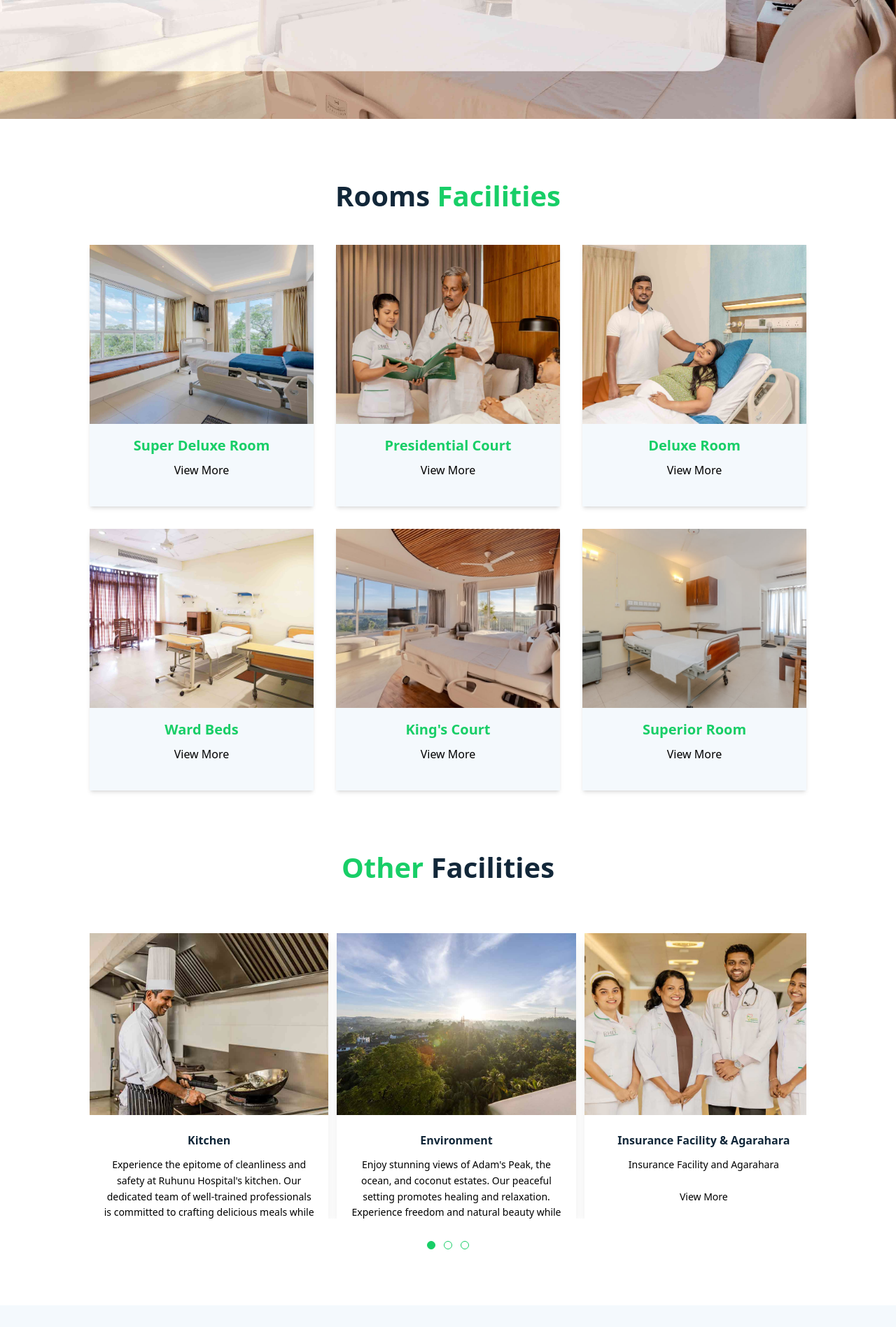
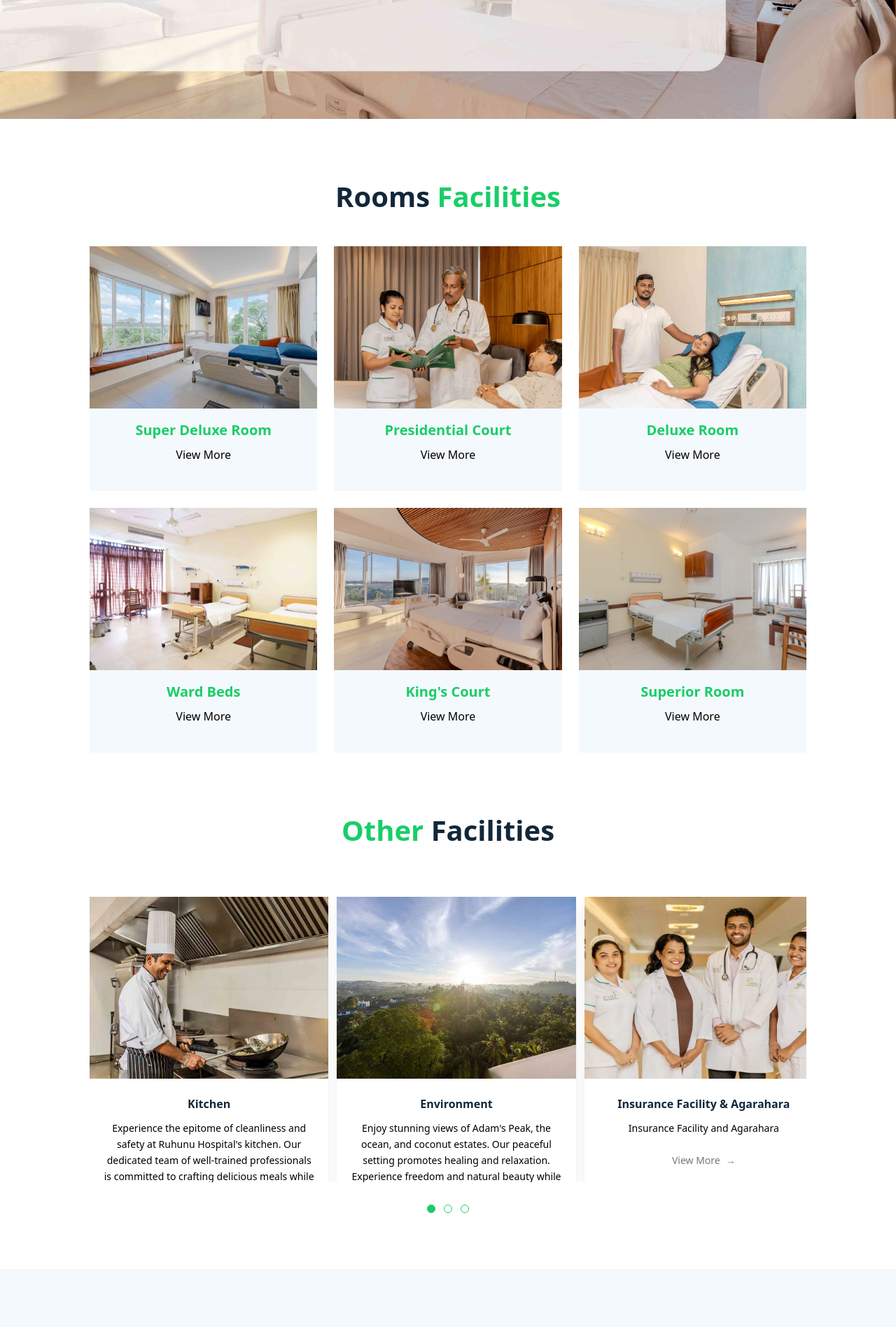
Before and after one commit to niro121/ruhunu-website-next-frontend, a Next.js app: page /rooms-other-facilities in a window 1280 px wide. Shown: the part 260-2157 px from the top of the page at 70% size. Built offline with nearby package versions, Linux system fonts and the light colour scheme.

Commit message:
Adjusted Room Card, Room Card Array, Facility Card Array CSS

```diff
--- a/src/components/rooms-&-other-facilities/FacilityCardArray.tsx
+++ b/src/components/rooms-&-other-facilities/FacilityCardArray.tsx
@@ -33,11 +33,14 @@ const FacilityCardArray: React.FC = () => {
       image: "/images/Facilities/Cards/Facilities/InsuranceFacilitiesCardImg.jpg",
       title: "Insurance Facility & Agarahara",
       content: `
-        <p>
-          Insurance Facility and Agarahara
-          <br><br>
-          <a href="" className="text-gray-500">View More</a>
-        </p>
+        <div>
+          <p>Insurance Facility and Agarahara</p>
+          <br>
+          <div class="flex justify-center gap-2 text-[#777] hover:text-[#2fd376] font-medium cursor-pointer group">
+            <span>View More</span>
+            <span class="transition-all duration-300 group-hover:translate-x-1">→</span>
+          </div>
+        </div>
       `,
     },
     {
@@ -133,7 +136,7 @@ const FacilityCardArray: React.FC = () => {
 
   return (
     <div className="w-full flex flex-col items-center gap-6 px-6 mb-20 md:px-32 no-scrollbar overflow-hidden">
-      <h2 className="text-[#122739] text-[40px] text-center font-extrabold my-10">
+      <h2 className="text-[#122739] text-lg md:text-[40px] text-center font-extrabold my-10">
         <span className="text-[#18CE67]">Other </span>Facilities
       </h2>
 
--- a/src/components/rooms-&-other-facilities/RoomCard.tsx
+++ b/src/components/rooms-&-other-facilities/RoomCard.tsx
@@ -12,17 +12,17 @@ const RoomCard: React.FC<RoomCardProps> = ({ image, title, hoverText, link }) =>
   return (
     <Link
       href={link || "#"}
-      className="block bg-[#F4F9FD] shadow-md overflow-hidden text-center transition-transform duration-300 hover:scale-[1.02]"
+      className="block bg-[#F4F9FD] overflow-hidden text-center transition-transform duration-300 hover:scale-[1.02]"
     >
       {/* Image Section */}
       <div className="relative group">
         <img
           src={image}
           alt={title}
-          className="w-full h-64 object-cover transition-transform duration-300 group-hover:scale-105"
+          className="w-full h-58 object-cover transition-transform duration-300 group-hover:scale-105"
         />
         {/* Overlay on Hover */}
-        <div className="absolute inset-0 bg-white opacity-0 group-hover:opacity-80 flex items-center justify-center transition-opacity duration-300 py-33">
+        <div className="absolute inset-0 bg-white opacity-0 group-hover:opacity-80 flex items-center justify-center transition-opacity duration-300 py-30">
           <span className="text-black text-lg font-medium">{hoverText}</span>
         </div>
       </div>
--- a/src/components/rooms-&-other-facilities/RoomCardArray.tsx
+++ b/src/components/rooms-&-other-facilities/RoomCardArray.tsx
@@ -13,11 +13,11 @@ const RoomCardArray: React.FC = () => {
 
   return (
     <section className="px-6 md:px-32 py-10 " id="Rooms Section">
-      <h2 className="text-[#122739] text-[40px] text-center font-extrabold my-10">
+      <h2 className="text-[#122739] text-lg md:text-[40px] text-center font-extrabold my-10">
         Rooms <span className="text-[#18CE67]">Facilities</span>
       </h2>
 
-      <div className="grid grid-cols-1 md:grid-cols-2 lg:grid-cols-3 gap-8">
+      <div className="grid grid-cols-1 md:grid-cols-2 lg:grid-cols-3 gap-6">
         {rooms.map((room, index) => (
           <RoomCard
             key={index}
```
